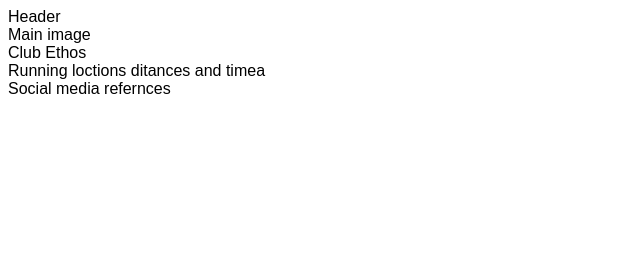
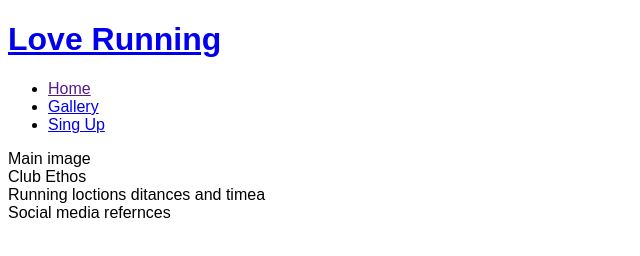
Before and after one commit to Wulle91/love-running, a plain HTML site: page index.html in a window 1280 px wide. Shown: the whole page, without its empty margins (0-640 px from the left). Drawn offline with Linux system fonts and the light colour scheme.

Commit message:
add basic header structure

```diff
--- a/index.html
+++ b/index.html
@@ -10,7 +10,18 @@
     <title>Love Running</title>
 </head>
 <body>
-    <header>Header</header>
+    <header>
+        <a href="index.html">
+            <h1>Love Running</h1>
+        </a>
+        <nav>
+            <ul>
+                <li><a href="">Home</a></li>
+                <li><a href="#">Gallery</a></li>
+                <li><a href="#">Sing Up</a></li>
+            </ul>
+        </nav>
+    </header>
     <section>
         Main image
     </section>
```
